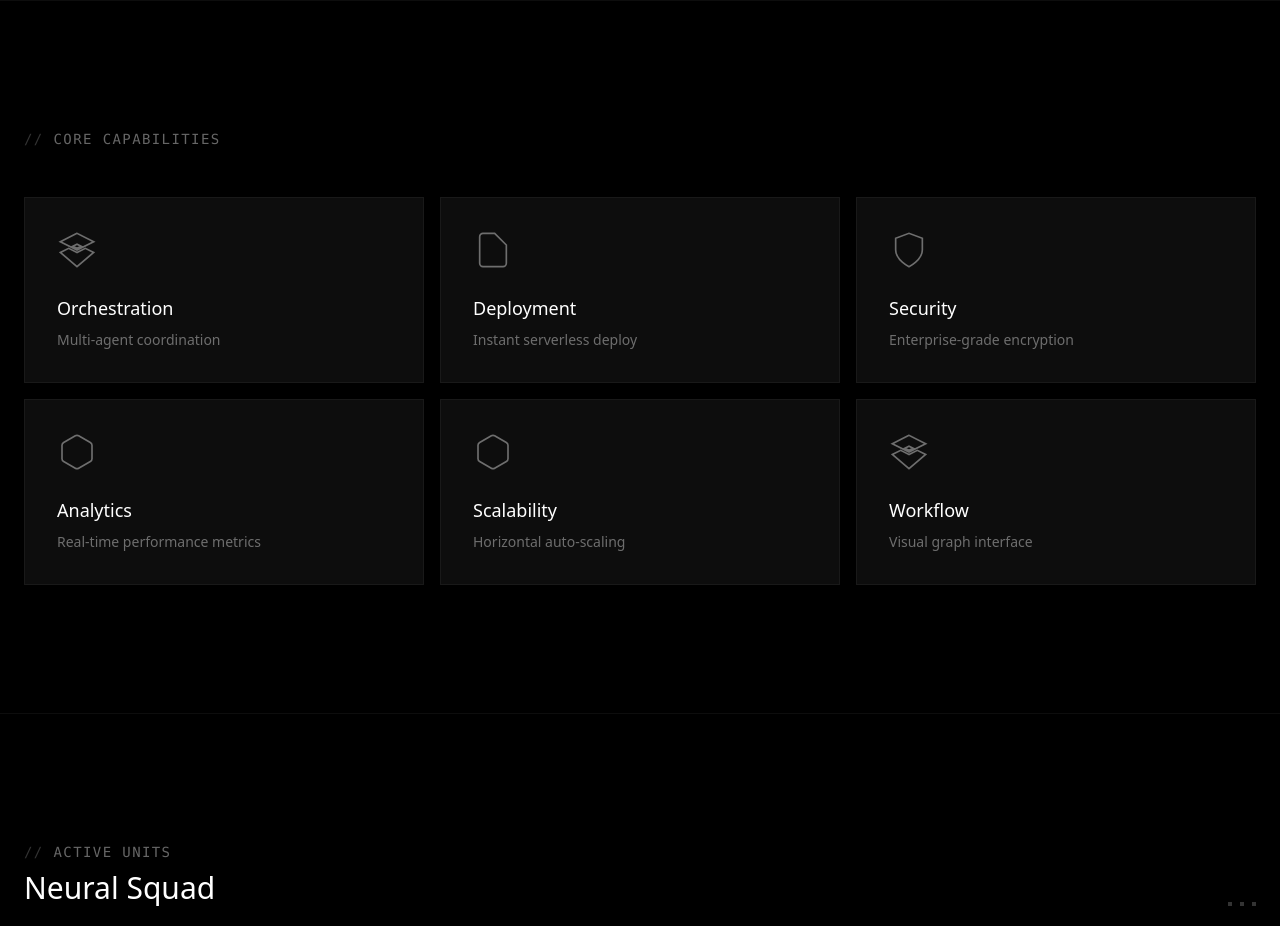
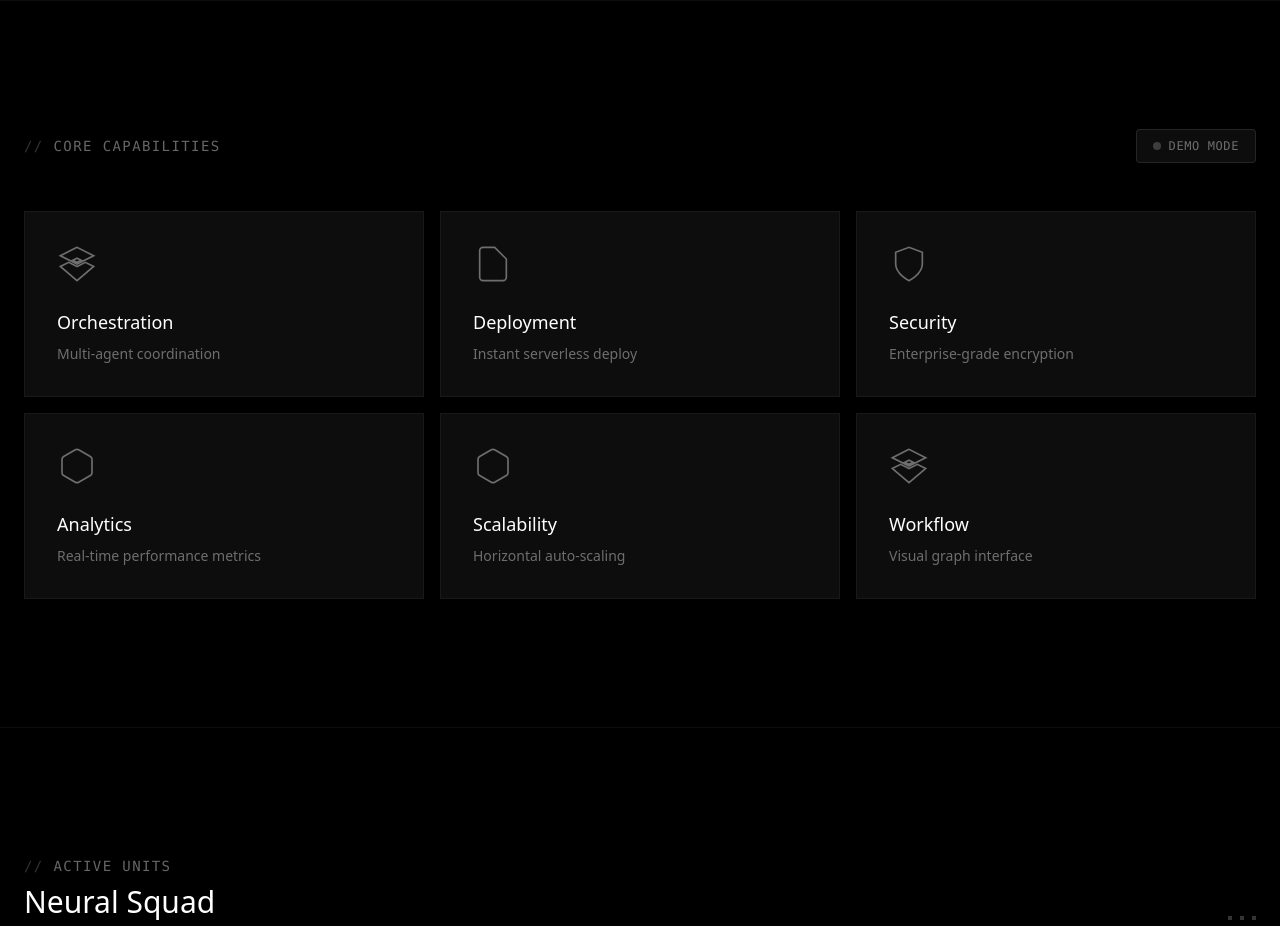
Before and after one commit to 0xnetborn/curiositas-clawkit, a Next.js app: page / in a window 1280 px wide. Shown: the part 800-1726 px from the top of the page. Built offline with nearby package versions, Linux system fonts and the light colour scheme.

Commit message:
feat: add interactive demo mode for features section - autop run

```diff
--- a/src/components/FeaturesSection.tsx
+++ b/src/components/FeaturesSection.tsx
@@ -1,6 +1,6 @@
 'use client';
 
-import { useEffect, useRef } from 'react';
+import { useState, useEffect, useRef } from 'react';
 import { animate, stagger } from 'animejs';
 import SpotlightCard from '@/components/ui/SpotlightCard';
 
@@ -8,39 +8,318 @@ const features = [
   {
     title: "Orchestration",
     desc: "Multi-agent coordination",
-    path: "M12 2L2 7l10 5 10-5-10-5zm0 9l2.5-1.25L12 8.5l-2.5 1.25L12 11zm0 2.5l-5-2.5-5 2.5L12 22l10-8.5-5-2.5-5 2.5z"
+    iconPath: "M12 2L2 7l10 5 10-5-10-5zm0 9l2.5-1.25L12 8.5l-2.5 1.25L12 11zm0 2.5l-5-2.5-5 2.5L12 22l10-8.5-5-2.5-5 2.5z",
+    demoColor: "from-teal-500 to-cyan-500"
   },
   {
     title: "Deployment",
     desc: "Instant serverless deploy",
-    path: "M13 2H6a2 2 0 0 0-2 2v16a2 2 0 0 0 2 2h12a2 2 0 0 0 2-2V9z polyline points='13 2 13 9 20 9'"
+    iconPath: "M13 2H6a2 2 0 0 0-2 2v16a2 2 0 0 0 2 2h12a2 2 0 0 0 2-2V9z polyline points='13 2 13 9 20 9'",
+    demoColor: "from-emerald-500 to-green-500"
   },
   {
     title: "Security",
     desc: "Enterprise-grade encryption",
-    path: "M12 22s8-4 8-10V5l-8-3-8 3v7c0 6 8 10 8 10z"
+    iconPath: "M12 22s8-4 8-10V5l-8-3-8 3v7c0 6 8 10 8 10z",
+    demoColor: "from-amber-500 to-orange-500"
   },
   {
     title: "Analytics",
     desc: "Real-time performance metrics",
-    path: "M21 16V8a2 2 0 0 0-1-1.73l-7-4a2 2 0 0 0-2 0l-7 4A2 2 0 0 0 3 8v8a2 2 0 0 0 1 1.73l7 4a2 2 0 0 0 2 0l7-4A2 2 0 0 0 21 16z polyline points='3.27 6.96 12 12.01 20.73 6.96' line x1='12' y1='22.08' x2='12' y2='12'"
+    iconPath: "M21 16V8a2 2 0 0 0-1-1.73l-7-4a2 2 0 0 0-2 0l-7 4A2 2 0 0 0 3 8v8a2 2 0 0 0 1 1.73l7 4a2 2 0 0 0 2 0l7-4A2 2 0 0 0 21 16z polyline points='3.27 6.96 12 12.01 20.73 6.96' line x1='12' y1='22.08' x2='12' y2='12'",
+    demoColor: "from-purple-500 to-violet-500"
   },
   {
     title: "Scalability",
     desc: "Horizontal auto-scaling",
-    path: "M21 16V8a2 2 0 0 0-1-1.73l-7-4a2 2 0 0 0-2 0l-7 4A2 2 0 0 0 3 8v8a2 2 0 0 0 1 1.73l7 4a2 2 0 0 0 2 0l7-4A2 2 0 0 0 21 16z line x1='3.27' y1='6.96' x2='12' y2='12.01' line x1='12' y1='12.01' x2='20.73' y2='6.96' line x1='12' y1='22.08' x2='12' y2='12'"
+    iconPath: "M21 16V8a2 2 0 0 0-1-1.73l-7-4a2 2 0 0 0-2 0l-7 4A2 2 0 0 0 3 8v8a2 2 0 0 0 1 1.73l7 4a2 2 0 0 0 2 0l7-4A2 2 0 0 0 21 16z line x1='3.27' y1='6.96' x2='12' y2='12.01' line x1='12' y1='12.01' x2='20.73' y2='6.96' line x1='12' y1='22.08' x2='12' y2='12'",
+    demoColor: "from-blue-500 to-indigo-500"
   },
   {
     title: "Workflow",
     desc: "Visual graph interface",
-    path: "M12 2L2 7l10 5 10-5-10-5zm0 9l2.5-1.25L12 8.5l-2.5 1.25L12 11zm0 2.5l-5-2.5-5 2.5L12 22l10-8.5-5-2.5-5 2.5z"
+    iconPath: "M12 2L2 7l10 5 10-5-10-5zm0 9l2.5-1.25L12 8.5l-2.5 1.25L12 11zm0 2.5l-5-2.5-5 2.5L12 22l10-8.5-5-2.5-5 2.5z",
+    demoColor: "from-rose-500 to-pink-500"
   }
 ];
+
+// Demo Component: Orchestration
+function OrchestrationDemo() {
+  const containerRef = useRef<HTMLDivElement>(null);
+  const agentsRef = useRef<HTMLDivElement[]>([]);
+
+  useEffect(() => {
+    if (!containerRef.current) return;
+
+    const animateOrchestration = () => {
+      agentsRef.current.forEach((agent, i) => {
+        if (agent) {
+          animate(agent, {
+            translateX: Math.sin(i * 1.5) * 30,
+            translateY: Math.cos(i * 1.5) * 30,
+            scale: [1, 1.2, 1],
+            duration: 2000,
+            easing: 'easeInOutSine',
+          });
+        }
+      });
+    };
+
+    const interval = setInterval(animateOrchestration, 2000);
+    animateOrchestration();
+
+    return () => clearInterval(interval);
+  }, []);
+
+  return (
+    <div ref={containerRef} className="flex items-center justify-center gap-4 h-full py-8">
+      {[0, 1, 2].map((i) => (
+        <div
+          key={i}
+          ref={(el) => { if (el) agentsRef.current[i] = el; }}
+          className={`w-10 h-10 rounded-lg bg-gradient-to-br ${features[i].demoColor} flex items-center justify-center shadow-lg`}
+        >
+          <span className="text-white text-xs font-mono">A{i + 1}</span>
+        </div>
+      ))}
+    </div>
+  );
+}
+
+// Demo Component: Deployment
+function DeploymentDemo() {
+  const progressRef = useRef<HTMLDivElement>(null);
+  const [progress, setProgress] = useState(0);
+
+  useEffect(() => {
+    const interval = setInterval(() => {
+      setProgress((prev) => {
+        if (prev >= 100) {
+          setTimeout(() => setProgress(0), 500);
+          return 0;
+        }
+        return prev + 2;
+      });
+    }, 50);
+
+    return () => clearInterval(interval);
+  }, []);
+
+  return (
+    <div className="flex flex-col items-center justify-center h-full py-8 gap-4">
+      <div className="w-full max-w-[200px] h-2 bg-white/10 rounded-full overflow-hidden">
+        <div
+          ref={progressRef}
+          className="h-full bg-gradient-to-r from-emerald-500 to-green-500 transition-all duration-75"
+          style={{ width: `${progress}%` }}
+        />
+      </div>
+      <span className="text-xs font-mono text-white/60">Deploying... {Math.round(progress)}%</span>
+    </div>
+  );
+}
+
+// Demo Component: Security
+function SecurityDemo() {
+  const [encrypted, setEncrypted] = useState(false);
+  const textRef = useRef<HTMLSpanElement>(null);
+
+  const toggleEncryption = () => {
+    if (textRef.current) {
+      animate(textRef.current, {
+        opacity: [1, 0, 1],
+        scale: [1, 0.8, 1],
+        duration: 400,
+        easing: 'easeInOutQuad',
+      });
+    }
+    setEncrypted(!encrypted);
+  };
+
+  return (
+    <div className="flex flex-col items-center justify-center h-full py-8 gap-4">
+      <button
+        onClick={toggleEncryption}
+        className="px-4 py-2 bg-amber-500/20 border border-amber-500/40 rounded text-xs font-mono text-amber-400 hover:bg-amber-500/30 transition-colors"
+      >
+        {encrypted ? '🔓 Decrypt' : '🔒 Encrypt Data'}
+      </button>
+      <span ref={textRef} className="text-sm font-mono text-white/80">
+        {encrypted ? '••••••••••••' : 'Sensitive Data'}
+      </span>
+    </div>
+  );
+}
+
+// Demo Component: Analytics
+function AnalyticsDemo() {
+  const barsRef = useRef<HTMLDivElement[]>([]);
+
+  useEffect(() => {
+    const animateBars = () => {
+      barsRef.current.forEach((bar, i) => {
+        if (bar) {
+          const height = 20 + Math.random() * 60;
+          animate(bar, {
+            height: `${height}%`,
+            duration: 300 + Math.random() * 200,
+            easing: 'easeOutQuad',
+          });
+        }
+      });
+    };
+
+    const interval = setInterval(animateBars, 500);
+    animateBars();
+
+    return () => clearInterval(interval);
+  }, []);
+
+  return (
+    <div className="flex items-end justify-center gap-2 h-full py-8 px-4">
+      {Array.from({ length: 8 }).map((_, i) => (
+        <div
+          key={i}
+          ref={(el) => { if (el) barsRef.current[i] = el; }}
+          className="w-3 bg-gradient-to-t from-purple-500/80 to-violet-500/80 rounded-t"
+          style={{ height: '40%', minHeight: '10px' }}
+        />
+      ))}
+    </div>
+  );
+}
+
+// Demo Component: Scalability
+function ScalabilityDemo() {
+  const [nodes, setNodes] = useState([1, 2, 3]);
+  const containerRef = useRef<HTMLDivElement>(null);
+
+  useEffect(() => {
+    const interval = setInterval(() => {
+      setNodes((prev) => {
+        if (prev.length >= 6) return [1, 2, 3];
+        if (prev.length <= 3) return [1, 2, 3, 4, 5, 6];
+        return prev.length > 3 ? [1, 2, 3] : [1, 2, 3, 4, 5, 6];
+      });
+    }, 1500);
+
+    return () => clearInterval(interval);
+  }, []);
+
+  return (
+    <div className="flex flex-wrap items-center justify-center gap-3 h-full py-8 px-4">
+      {nodes.map((i) => (
+        <div
+          key={i}
+          className="w-8 h-8 rounded bg-gradient-to-br from-blue-500 to-indigo-500 flex items-center justify-center shadow-lg"
+        >
+          <span className="text-white text-[10px] font-mono">{i}</span>
+        </div>
+      ))}
+      <span className="w-full text-center text-[10px] font-mono text-white/40 mt-2">
+        {nodes.length} nodes active
+      </span>
+    </div>
+  );
+}
+
+// Demo Component: Workflow
+function WorkflowDemo() {
+  const canvasRef = useRef<HTMLCanvasElement>(null);
+
+  useEffect(() => {
+    const canvas = canvasRef.current;
+    if (!canvas) return;
+
+    const ctx = canvas.getContext('2d');
+    if (!ctx) return;
+
+    const points = [
+      { x: 40, y: 80, label: 'Input' },
+      { x: 120, y: 40, label: 'Process' },
+      { x: 200, y: 80, label: 'Output' },
+    ];
+
+    let frame = 0;
+    const animate = () => {
+      ctx.clearRect(0, 0, canvas.width, canvas.height);
+
+      // Draw nodes
+      points.forEach((point, i) => {
+        ctx.beginPath();
+        ctx.arc(point.x, point.y, 15, 0, Math.PI * 2);
+        ctx.fillStyle = i === 1 ? '#14b8a6' : '#3b82f6';
+        ctx.fill();
+        ctx.strokeStyle = 'rgba(255,255,255,0.3)';
+        ctx.stroke();
+
+        // Label
+        ctx.fillStyle = 'rgba(255,255,255,0.7)';
+        ctx.font = '8px monospace';
+        ctx.textAlign = 'center';
+        ctx.fillText(point.label, point.x, point.y + 30);
+      });
+
+      // Animate connection
+      const progress = (frame % 60) / 60;
+      ctx.beginPath();
+      ctx.moveTo(points[0].x, points[0].y);
+      ctx.lineTo(
+        points[0].x + (points[1].x - points[0].x) * progress,
+        points[0].y + (points[1].y - points[0].y) * progress
+      );
+      ctx.strokeStyle = 'rgba(20, 184, 166, 0.8)';
+      ctx.lineWidth = 2;
+      ctx.stroke();
+
+      if (progress >= 1) {
+        ctx.beginPath();
+        ctx.moveTo(points[1].x, points[1].y);
+        ctx.lineTo(
+          points[1].x + (points[2].x - points[1].x) * progress,
+          points[1].y + (points[2].y - points[1].y) * progress
+        );
+        ctx.stroke();
+      }
+
+      frame++;
+      requestAnimationFrame(animate);
+    };
+
+    animate();
+  }, []);
+
+  return (
+    <div className="flex items-center justify-center h-full py-8">
+      <canvas
+        ref={canvasRef}
+        width={240}
+        height={120}
+        className="border border-white/10 rounded bg-white/5"
+      />
+    </div>
+  );
+}
+
+// Demo renderer based on feature index
+function renderDemo(index: number) {
+  switch (index) {
+    case 0: return <OrchestrationDemo />;
+    case 1: return <DeploymentDemo />;
+    case 2: return <SecurityDemo />;
+    case 3: return <AnalyticsDemo />;
+    case 4: return <ScalabilityDemo />;
+    case 5: return <WorkflowDemo />;
+    default: return null;
+  }
+}
 
 export default function FeaturesSection() {
   const containerRef = useRef<HTMLDivElement>(null);
   const headerRef = useRef<HTMLHeadingElement>(null);
   const cardsRef = useRef<HTMLDivElement>(null);
+  const [demoMode, setDemoMode] = useState(false);
+  const [activeDemo, setActiveDemo] = useState<number | null>(null);
 
   useEffect(() => {
     if (!containerRef.current) return;
@@ -60,7 +339,6 @@ export default function FeaturesSection() {
       (entries) => {
         entries.forEach((entry) => {
           if (entry.isIntersecting) {
-            // Stagger reveal for icons first
             animate(entry.target.querySelectorAll('.feature-icon'), {
               opacity: [0, 1],
               scale: [0.5, 1],
@@ -69,7 +347,6 @@ export default function FeaturesSection() {
               easing: 'outBack',
             });
 
-            // Then stagger reveal for cards
             animate(entry.target.querySelectorAll('.feature-card'), {
               opacity: [0, 1],
               translateY: [40, 0],
@@ -89,45 +366,75 @@ export default function FeaturesSection() {
       observer.observe(cardsRef.current);
     }
 
-    // Add hover-triggered animations
-    const cards = containerRef.current.querySelectorAll('.feature-card');
-    cards.forEach((card) => {
-      card.addEventListener('mouseenter', () => {
-        animate(card, {
-          scale: 1.02,
-          duration: 300,
-          easing: 'outExpo',
-        });
-      });
-      card.addEventListener('mouseleave', () => {
-        animate(card, {
-          scale: 1,
-          duration: 300,
-          easing: 'outExpo',
-        });
-      });
-    });
-
     return () => observer.disconnect();
   }, []);
+
+  const handleCardClick = (index: number) => {
+    if (demoMode) {
+      setActiveDemo(activeDemo === index ? null : index);
+    }
+  };
 
   return (
     <section id="features" ref={containerRef} className="py-32 px-6 bg-black border-t border-white/5 relative z-10">
       <div className="max-w-7xl mx-auto">
+        <div className="flex items-center justify-between mb-12">
           <h2
             ref={headerRef}
-          className="text-sm font-mono text-white/40 mb-12 tracking-widest uppercase opacity-0"
+            className="text-sm font-mono text-white/40 mb-0 tracking-widest uppercase opacity-0"
           >
             <span aria-hidden="true" className="text-white/20">&#47;&#47;</span> Core Capabilities
           </h2>
 
+          {/* Demo Mode Toggle */}
+          <button
+            onClick={() => {
+              setDemoMode(!demoMode);
+              setActiveDemo(null);
+            }}
+            className={`flex items-center gap-2 px-4 py-2 rounded border transition-all duration-300 ${
+              demoMode
+                ? 'bg-teal-500/20 border-teal-500/50 text-teal-400'
+                : 'bg-white/5 border-white/10 text-white/40 hover:border-white/30'
+            }`}
+            aria-pressed={demoMode}
+          >
+            <div className={`w-2 h-2 rounded-full ${demoMode ? 'bg-teal-500 animate-pulse' : 'bg-white/20'}`} />
+            <span className="text-xs font-mono uppercase tracking-wider">
+              {demoMode ? 'Demo Active' : 'Demo Mode'}
+            </span>
+          </button>
+        </div>
+
         <div ref={cardsRef} className="grid md:grid-cols-2 lg:grid-cols-3 gap-4">
           {features.map((f, i) => (
-            <SpotlightCard key={i} className="feature-card bg-white/5 border border-white/5 p-8 group relative cursor-pointer opacity-0">
-              {/* Icon reveal animation */}
+            <div
+              key={i}
+              onClick={() => handleCardClick(i)}
+              className={`cursor-pointer ${demoMode && activeDemo === i ? 'ring-2 ring-teal-500/50' : ''}`}
+            >
+              <SpotlightCard className="feature-card bg-white/5 border border-white/5 p-8 group relative opacity-0 h-full">
+              {demoMode ? (
+                <div className="h-full flex flex-col">
+                  {/* Demo View */}
+                  <div className="flex-1 min-h-[120px]">
+                    {activeDemo === i ? renderDemo(i) : (
+                      <div className="h-full flex items-center justify-center text-white/20">
+                        <span className="text-xs font-mono">Click to preview</span>
+                      </div>
+                    )}
+                  </div>
+                  <div className="mt-4 relative z-10">
+                    <h3 className="text-lg font-medium text-white mb-2">{f.title}</h3>
+                    <p className="text-sm text-white/40 font-light">{f.desc}</p>
+                  </div>
+                </div>
+              ) : (
+                // Standard View
+                <>
                   <div className="feature-icon opacity-0 w-10 h-10 mb-6 text-white/40 group-hover:text-white transition-colors">
                     <svg viewBox="0 0 24 24" fill="none" stroke="currentColor" strokeWidth="1" strokeLinecap="square">
-                  <path d={f.path} />
+                      <path d={f.iconPath} />
                     </svg>
                   </div>
 
@@ -136,18 +443,27 @@ export default function FeaturesSection() {
                     <p className="text-sm text-white/40 font-light">{f.desc}</p>
                   </div>
 
-              {/* Corner accent with pulse */}
                   <div className="absolute top-0 right-0 p-2 opacity-0 group-hover:opacity-100 transition-opacity">
                     <div className="w-1.5 h-1.5 bg-teal-500 rounded-full shadow-[0_0_10px_rgba(20,184,166,0.8)]" />
                   </div>
 
-              {/* Subtle border glow on hover */}
                   <div className="absolute inset-0 opacity-0 group-hover:opacity-100 transition-opacity duration-500 pointer-events-none">
-                <div className="absolute inset-0 border border-teal-500/30 rounded-lg" />
+                    <div className={`absolute inset-0 border border-transparent bg-gradient-to-br ${f.demoColor}/5 rounded-lg`} />
                   </div>
+                </>
+              )}
               </SpotlightCard>
+            </div>
           ))}
         </div>
+
+        {demoMode && (
+          <div className="mt-8 text-center">
+            <p className="text-xs font-mono text-white/30">
+              💡 Tip: Click on any card to see an interactive demonstration
+            </p>
+          </div>
+        )}
       </div>
     </section>
   );
```
Also changed, not shown: 1 other file (tests, documents, lock files or other folders). Lines whose indentation alone changed are shown as unchanged.
